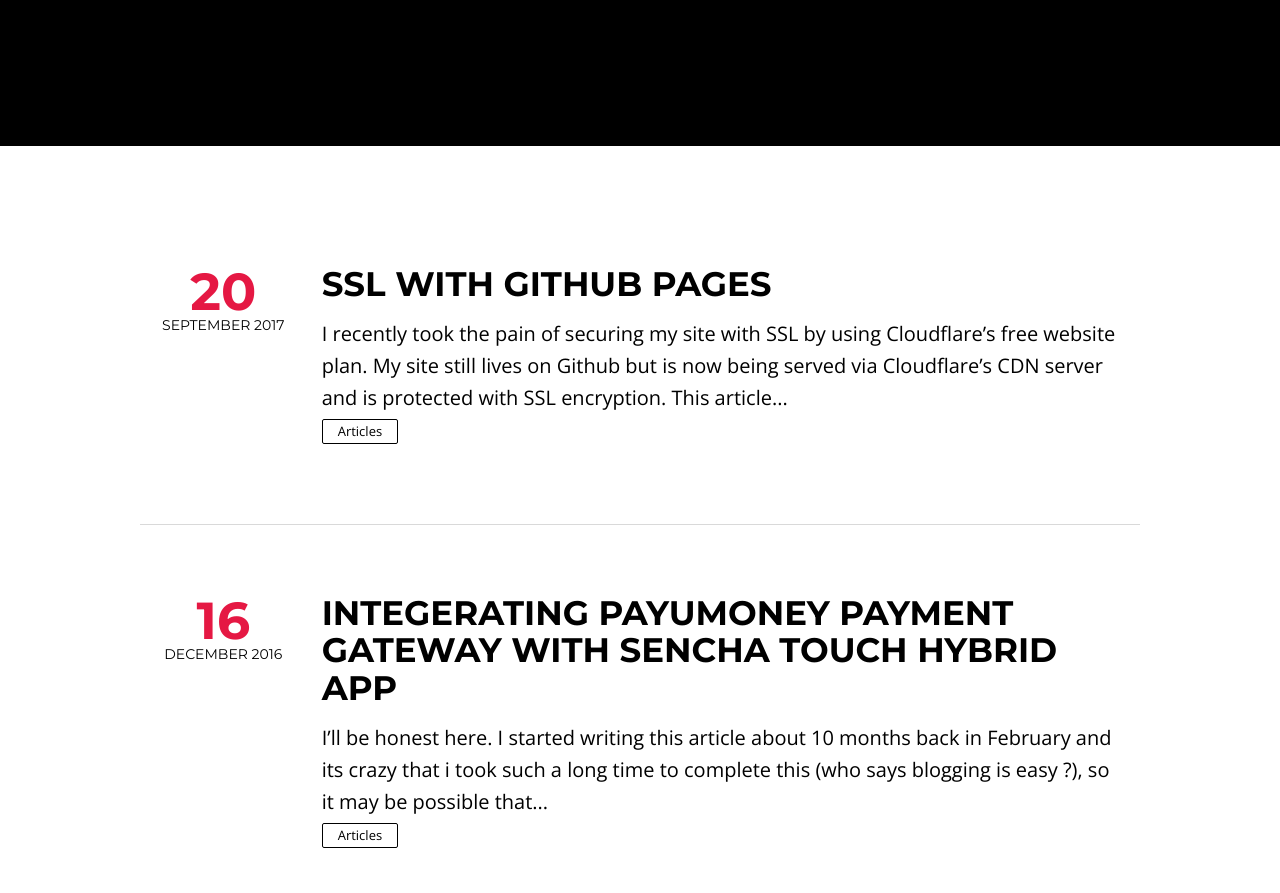
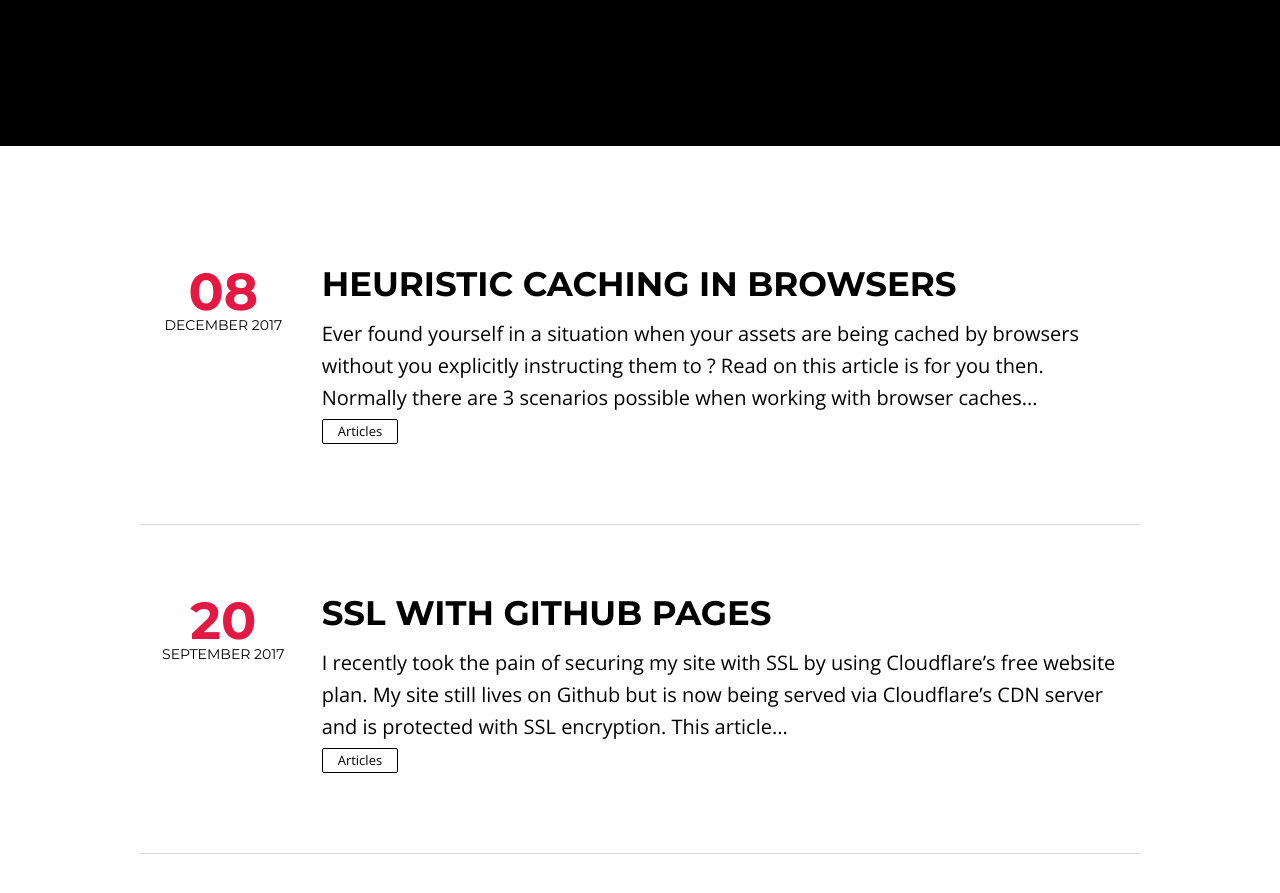
Before and after one commit to vinaynb/vinaynb.github.io, a Jekyll site: the page built from index.html, in a window 1280 px wide and 900 px high, scrolled down 560 px. Shown: the top 893 px of the window. Built offline with Jekyll 4.4.1, drawn with Linux system fonts in a browser that asks for light colours; nearby versions of some CDN libraries; the list of posts is cut into pages by our own code; some of the changed lines change nothing that is shown.

Commit message:
New post - Heuristic Caching in browsers

```diff
--- a/_config.yml
+++ b/_config.yml
@@ -19,6 +19,7 @@ fin_color:        "255,255,255"
 #baseurl:            "0.0.0.0"
 #Live
 url:        	  "https://vinaybhinde.com"
+#url:            "http://localhost:4000"
 
 # Owner/author information
 owner:
--- /dev/null
+++ b/_posts/web-dev/2017-12-08-heuristic-caching-in-browsers.md
@@ -0,0 +1,48 @@
+---
+layout: post
+title: Heuristic Caching in Browsers
+description: "Relatively unknown fact about how browsers may cache your assets without you explicitly instructing them to."
+modified: 2017-12-08
+category: articles
+tags: [web-dev,browsers,caching]
+comments: true
+share: true
+---
+
+Ever found yourself in a situation when your assets are being cached by browsers without you explicitly instructing them to ? Read on this article is for you then.
+
+Normally there are 3 scenarios possible when working with browser caches and your static assets.
+
+- First is when you instruct browser to cache your assets for certain amount of time via [cache-control](https://devcenter.heroku.com/articles/increasing-application-performance-with-http-cache-headers#cache-control) or [Expires](https://devcenter.heroku.com/articles/increasing-application-performance-with-http-cache-headers#expires) headers in response from your server . Browser keeps serving requests for those assets from its cache without hitting the network.
+- Second is when you wish to use browser cache for certain amount of time as mentioned above but when that time expires you wish to re-validate the copy of resource in browser cache with your origin server. This happens with [etags headers](https://devcenter.heroku.com/articles/increasing-application-performance-with-http-cache-headers#cache-control) and it's fallback [last Modified](https://developer.mozilla.org/en-US/docs/Web/HTTP/Headers/Last-Modified) headers.
+- Third is when you do not wish to cache your assets at all at any point of time and you wish to hit the network for all your requests. This happens with <code>cache-control:no-store</code> header.
+
+We were recently working with a application that was being served from Aws's CDN service Cloudfront at work and while performing regular deployments i noticed that the clients at times did not receive newer versions of files as intended. We use dockers for deployment and we checked if all frontend dockers had the latest versions which it had. The Cloudfront cache invalidation was also being perfectly invalidated and it we tested it by CURLing one of the static assets. So as all seemed good at the backend, it was time to visit the client and open devtools to see what was going on here.
+
+When inspecting the network pane for requests made by browser for the stale resource in question i found a strange behaviour. After fetching it once the browser was fetching the file from its own cache without even validating with the server if the copy it had was fresh. This was not what we expected the browser to behave as we did not instruct it in any way to cache the response by providing the requested headers it needs from server. Below is the screenshot showing the first request on right and the subsequent request served from cache on left.
+
+![Request headers side by side]({{ site.url }}/images/posts/heuristic--caching-1.jpg){: .article-content-img }
+
+As visible in the image above on the left is the request with <code>200 OK</code> status code and i made that request using no-cache option on from devtools so as to hit my origin server. It fetches the original file bypassing the cache as expected. Notice the <code>Last-modified</code> header in its response.
+
+On the right is the request which i made immediately after few seconds of the previous request for the same resource and chrome weirdly fetches it from disk cache without hitting the network at all.
+
+This can prove disastrous for us in production as we are not guaranteed that users will see a updated version of our application once we perform a deployment. A horror story plot if you are publishing a critical hotfix !
+
+I then decided to re-read about how the browser caches assets and the headers required in search of some wisdom as i felt there was something that was being sent from our origin servers which was instructing browser to cache assets. But i did could point it out (turns out i should have read the [w3c spec](https://www.w3.org/Protocols/rfc2616/rfc2616-sec13.html) for caching more keenly).
+
+Then after meddling for about an hour on Stackoverflow it struck ! I read about something called Heuristic Expiration mentioned in the [HTTP Caching Spec](https://www.w3.org/Protocols/rfc2616/rfc2616-sec13.html) and that was it. It was the reason why Chrome was magically caching my assets without me instructing it to do so. Basically what the spec says that if your servers do not explicitly tell the browser (by not setting appropriate response headers) when a resource expires the browser calculates a certain time based on a heuristic algorithm and decides to serve subsequent request for that resource from its cache until that time expires.
+
+Let's revisit the example of my two requests above it better understand it. The first request on right has a response header <code>Last-modified</code> with value of 08 Dec 2017 11:27:23. The request on right has date header with value of 09 Dec 2017 13:35:12. The heuristic algo that chrome uses to calculate the time is **(date-modified - date) * .10**
+
+Using above formula if we substitute the values we get time duration of 156.8 minutes. This means that for the next 156 minutes any request that browser receives for that request, it will instantly serve it from the cache. On the 157<sup>th</sup> minute browser will go to the server to fetch the resource again as the copy of resource it has in it's cache is stale now.
+
+Point worth noting is that browsers will apply generally apply heuristic caching only if there is <code>Last-modified</code> header from your server (i have not verified this fact practically). If you are concerned about the formula different browsers use according to various forums and SO threads such as [this](https://stackoverflow.com/questions/14345898/what-heuristics-do-browsers-use-to-cache-resources-not-explicitly-set-to-be-cach) most of the popular browsers work on the same formula that we saw above. In that SO question there are links to actual browser source code where you can verify this fact.
+
+One another fact that about [Date](https://developer.mozilla.org/en-US/docs/Web/HTTP/Headers/Date) header that i initially didn't understand initially is that Date header stands for the date and time when the resource was fetched. It does not mean that it will necessarily have the value of date time when you make the request for a resource from your browser. In my case as i used a CDN the date value in request/response is the date time when Cloudfront actually made the request to my origin (in my case S3). Hence once Cloudfront caches a resource all my next subsequent requests will hit cloudfront cache and all those requests will have the same <code>Date</code> header value as Cloudfront is actually not making any requests to my origin.
+
+### Conclusion
+
+In order to avoid forcing browsers invoke heuristic freshness value calculation it is recommended you set up your origin servers to have either <code>Cache-control:max-age value-in-seconds</code> or <code>Expires: value-in-seconds</code> header so that browsers know exactly when they should consider a resource stale and hit the network. If you are working with S3 and using Cloudfront like me, you will need to add required headers as [meta-data to your S3 objects](http://docs.aws.amazon.com/AmazonS3/latest/dev/UsingMetadata.html#object-metadata) a guide to which can be found [here](http://docs.aws.amazon.com/AmazonS3/latest/user-guide/add-object-metadata.html).
+
+Still not working for you ? Trouble understanding or implementing caching ? Hit me up in comments or on twitter([@vinaynb](https://twitter.com/Dilemmist)). Thanks for reading :)
```
Also changed, not shown: images/posts/heuristic--caching-1.jpg (added), 9 other files.
